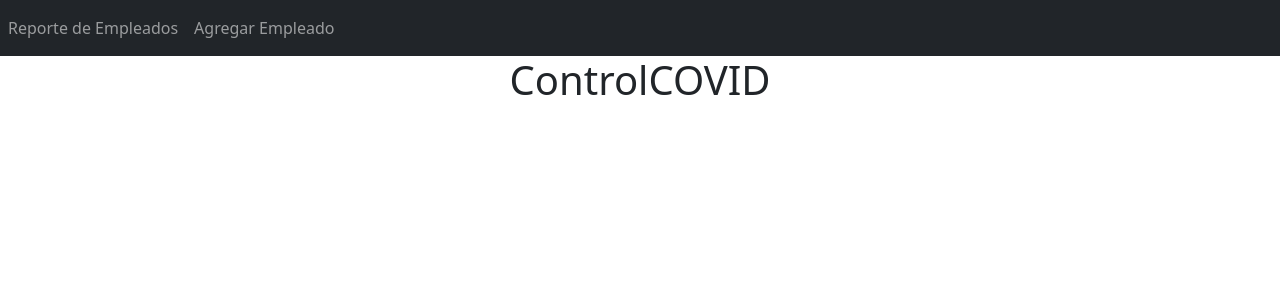
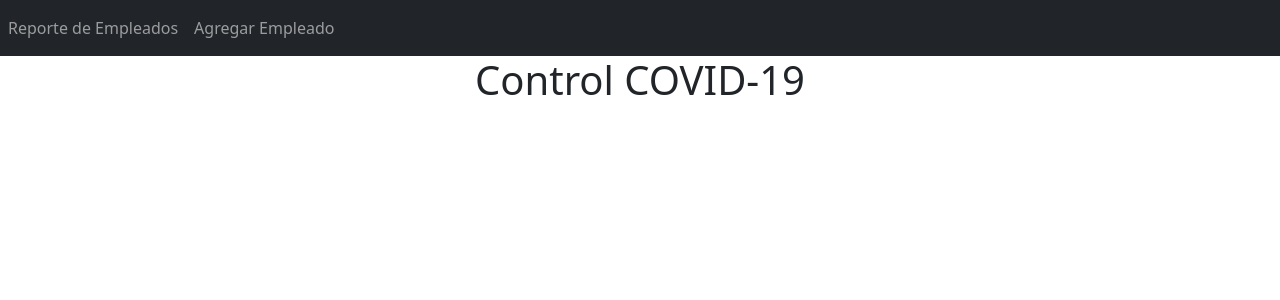
Before and after one commit to MarvEdCV/Prueba_CentraRecursos, an Angular app in the folder ControlCOVID/: page / in a window 1280 px wide. Shown: the top 300 px of the page. Built offline with nearby package versions, Linux system fonts and the light colour scheme.

Commit message:
Update app.component.ts

```diff
--- a/ControlCOVID/src/app/app.component.ts
+++ b/ControlCOVID/src/app/app.component.ts
@@ -7,7 +7,7 @@ import { Router } from '@angular/router';
   styleUrls: ['./app.component.css']
 })
 export class AppComponent {
-  title = 'ControlCOVID';
+  title = 'Control COVID-19 ';
 
   constructor(private router:Router){}
 
```
